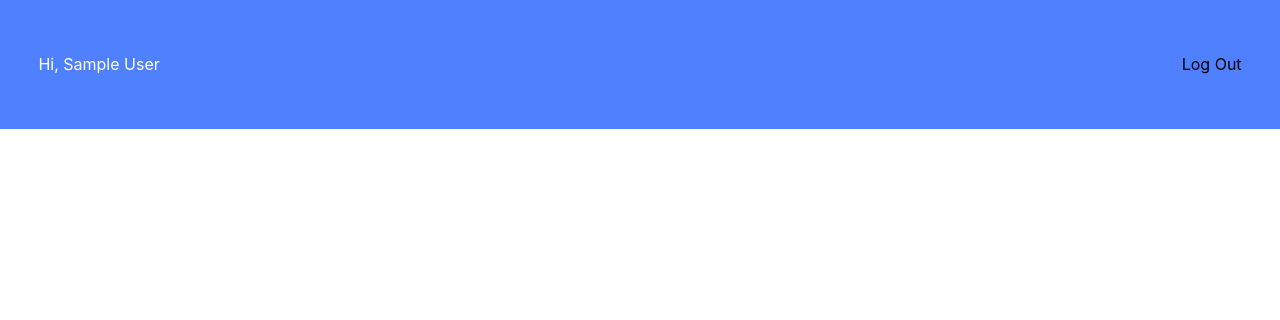
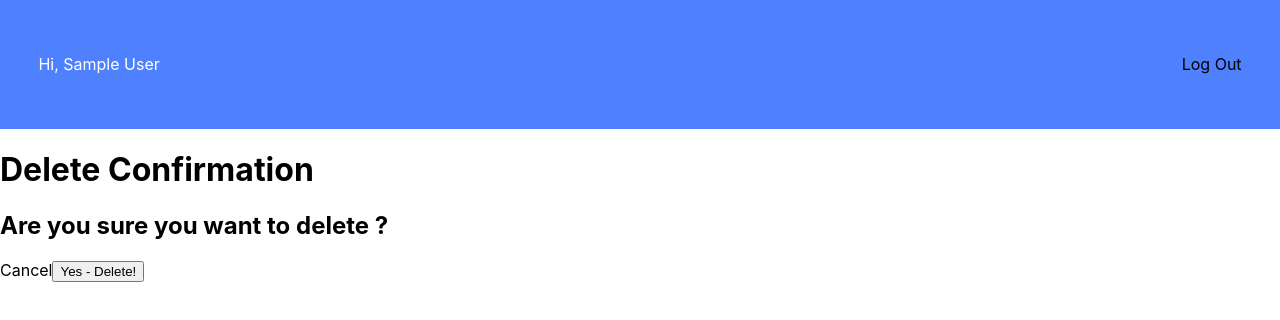
Before and after one commit to albertamcaleavey/project-manager-frontend, a React (Create React App) app: page /projects/1/confirmation in a window 1280 px wide. Shown: the top 320 px of the page. Built offline with nearby package versions, Linux system fonts and the light colour scheme; no server answers; sample sign-in values are in the browser's storage.

Commit message:
add delete confirmation page

```diff
--- a/src/App.jsx
+++ b/src/App.jsx
@@ -8,6 +8,7 @@ import Profiles from './pages/Profiles/Profiles'
 import AddProjectForm from './pages/AddProjectForm/AddProjectForm'
 import ProjectList from './pages/ProjectList/ProjectList'
 import ProjectDetails from './pages/ProjectDetails/ProjectDetails'
+import DeleteConfirmation from './pages/DeleteConfirmation/DeleteConfirmation'
 
 import * as authService from './services/authService'
 import * as projectService from './services/projectService'
@@ -80,8 +81,11 @@ const handleDeleteProject = async (id) => {
         />
         <Route
         path="/projects/:id"
-        element={ user ? <ProjectDetails handleDeleteProject={handleDeleteProject} /> : <Navigate to="/login" />}
+        element={ user ? <ProjectDetails /> : <Navigate to="/login" />}
         />
+        <Route
+        path="/projects/:id/confirmation" element={ user ? <DeleteConfirmation handleDeleteProject={handleDeleteProject} user={user} /> : <Navigate to="/login" />
+          } />
       </Routes>
     </>
   )
--- /dev/null
+++ b/src/pages/DeleteConfirmation/DeleteConfirmation.jsx
@@ -0,0 +1,27 @@
+import { useNavigate, useLocation, useParams, Link } from 'react-router-dom'
+
+const DeleteConfirmation = ({ handleDeleteProject }) => {
+  const { id } = useParams()
+  const { state } = useLocation()
+  const navigate = useNavigate()
+
+  const handleDelete = () => {
+    handleDeleteProject(id)
+    navigate('/projects')
+  }
+
+  return (
+    <>
+      <div className="page-header">
+        <h1>Delete Confirmation</h1>
+      </div>
+      <section className="confirmation">
+        <h2>Are you sure you want to delete {state?.name}?</h2>
+        <Link className="btn submit" to={`/projects/${id}`}>Cancel</Link>
+        <button onClick={handleDelete} type="button" className="btn danger">Yes - Delete!</button>
+      </section>
+    </>
+  )
+}
+
+export default DeleteConfirmation
--- a/src/pages/ProjectDetails/ProjectDetails.jsx
+++ b/src/pages/ProjectDetails/ProjectDetails.jsx
@@ -1,12 +1,13 @@
 import TaskCard from "./components/TaskCard";
 import AddTaskForm from "./components/AddTaskForm";
-import { useParams } from "react-router-dom";
+import { useParams, useNavigate, Link } from "react-router-dom";
 import { useEffect, useState } from 'react'
 import { getOne } from '../../services/projectService'
 import './ProjectDetails.css'
 
-const ProjectDetails = ({handleDeleteProject}) => {
+const ProjectDetails = () => {
   const { id } = useParams()
+  const navigate = useNavigate()
   const [project, setProject] = useState(null)
   const [formVisibility, setformVisibility] = useState(false)
   const [btnVisibility, setBtnVisibility] = useState(true)
@@ -28,10 +29,18 @@ const ProjectDetails = ({handleDeleteProject}) => {
   return (
     <main>
 
-    <button
+    {/* <button
     className="delete-btn"
     onClick={() => handleDeleteProject(project?.id)}
+    >🗑</button> */}
+
+<button
+    className="delete-btn"
+    onClick={() => navigate(`/projects/${project?.id}/confirmation`, { state: project })}
     >🗑</button>
+
+
+
 
     {formVisibility ?
     <AddTaskForm
```
